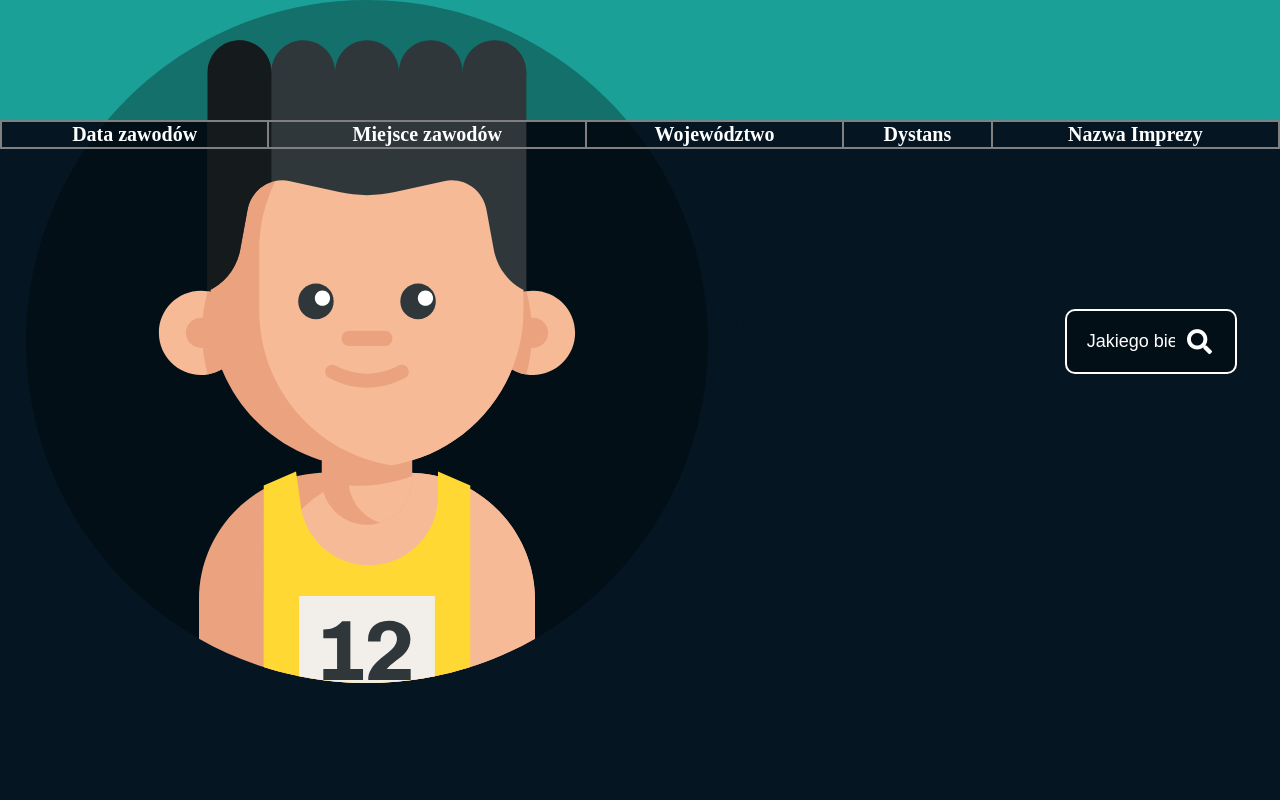
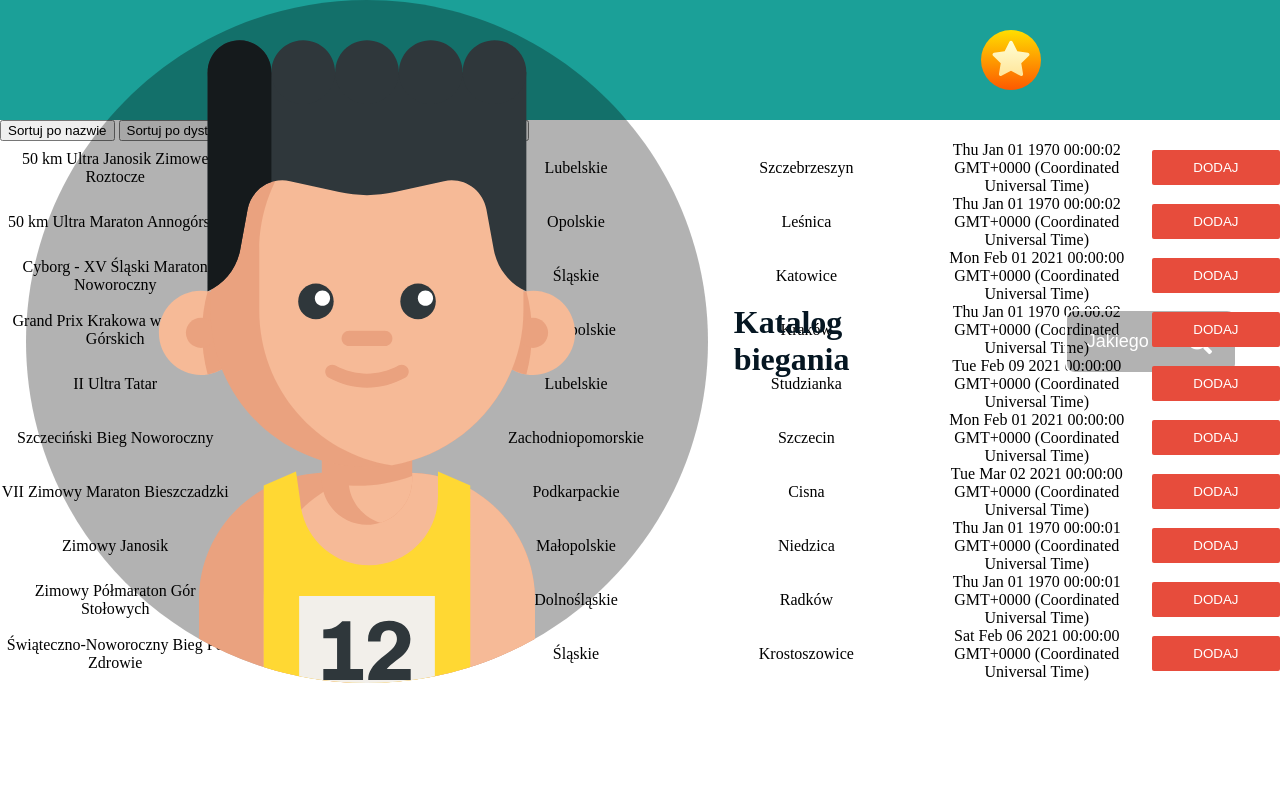
Before and after one commit to MateuszZelaszczyk/Projekt-AO, a PHP site: page /running_catalog.html in a window 1280 px wide. Run offline with PHP 8.4, Linux system fonts and the light colour scheme; lists and menus that the app fills with data are empty; some libraries are stand-ins or nearby versions.

Commit message:
dodano sortowanie i wyświetlanie elementów

```diff
--- a/index.html
+++ b/index.html
@@ -25,7 +25,7 @@
                 <label>Hasło</label>
             </div>
             <div class="login-button-container">
-                <button type="button" class="btn" onclick="location.href='./running_catalog.php';">Zaloguj się</button>
+                <button type="button" class="btn" onclick="location.href='./running_catalog.html';">Zaloguj się</button>
                 <button type="button" class="btn" onclick="location.href='./register_panel.html';">Zarejestruj się</button>
                 <p class="paragraph">LUB</p>
                 <button type="button" class="btn btn-fb">Zaloguj się za pomocą <img src="./images/facebook.svg" class="icon"></button>
--- a/nav.css
+++ b/nav.css
@@ -6,7 +6,7 @@
 .nav {
   height: 15vh;
   width: 100vw;
-  position: fixed;
+  position: relative;
   background-color: var(--green);
   display: grid;
   grid-template-columns: 1fr 1fr 1fr 1fr 1fr 1fr;
--- a/running_catalog.html
+++ b/running_catalog.html
@@ -1,10 +1,11 @@
 <!DOCTYPE html>
-<html lang="en">
+<html lang="pl">
 <head>
     <meta charset="UTF-8">
     <meta name="viewport" content="width=device-width, initial-scale=1.0">
     <link rel="stylesheet" href="nav.css" type="text/css" />
     <link rel="stylesheet" href="style.css" type="text/css" />
+    <SCRIPT type="text/javascript" language="JavaScript" SRC="scripts.js"></SCRIPT>
     <link rel="stylesheet" href="https://use.fontawesome.com/releases/v5.6.3/css/all.css">
     <title>Running catalog</title>
 </head>
@@ -14,12 +15,22 @@
         <div class="website_title">
             <h1>Katalog biegania</h1>
         </div>
+        <div class="nav_favourite" onclick="location.href='./favourite_runs.php';">
+            <img class="nav_favourite_img" src="./images/star.svg" alt="favourite">
+        </div>
         <div class="search_box">
             <input type="text" placeholder="Jakiego biegu szukasz?">
             <i class="fas fa-search"></i>
         </div>
     </div>
-    <div class="running-container">
+    <button onclick="sortByCategory('name')">Sortuj po nazwie</button>
+    <button onclick="sortByCategory('distance')">Sortuj po dystansie</button>
+    <button onclick="sortByCategory('province')">Sortuj po województwie</button>
+    <button onclick="sortByCategory('city')">Sortuj po mieście</button>
+
+
+
+    <!-- <div class="running-container">
 
         <table class="running-table" >
             <thead class="running-table__head">
@@ -39,12 +50,156 @@
                     <th>
                         Nazwa Imprezy
                     </th>
-                </tr>
-            </thead>
+                </tr> -->
+
+
+                <div id="running_container">
+
+                </div>
+
+            <!-- <?php
+                $connection=@mysql_connect('127.0.0.1:3306','root','')  //$connection=@mysql_connect('mysql.cba.pl','Administrator','Administrator123')
+                    or die('zly adres lub login');
+                    $db=@mysql_select_db('baza zawodow',$connection);
+
+                $sql = "select * from `baza zawodow`";
+                $wynik = mysql_query($sql);
+
+                    while($linia=mysql_fetch_array($wynik))
+                    {
+                        echo '<tr>';
+                        echo    '<th>';
+                        echo   $linia[0];
+                        echo    '</th>';
+                        echo    '<th>';
+                        echo   $linia[1];
+                        echo    '</th>';
+                        echo    '<th>';
+                        echo   $linia[2];
+                        echo    '</th>';
+                        echo    '<th>';
+                        echo   $linia[3];
+                        echo    '</th>';
+                        echo    '<th>';
+                        echo   $linia[4];
+                        echo    '</th>';
+                        echo '</tr>';
+                    };
+            ?> -->
+
+            <!-- </thead>
             <tbody>
 
-            </tbody class="running-table__body">
-        </table>
-    </div>
+            </tbody class="running-table__body"> -->
+        <!-- </table> -->
+    <!-- </div> -->
+
+
+    <script>
+        let runningArray=
+[
+    {
+        name:'Cyborg - XV Śląski Maraton Noworoczny',
+        distance:42.2,
+        province:'Śląskie',
+        city:'Katowice',
+        date:new Date(2021, 1, 1),
+    },
+    {
+        name:'Szczeciński Bieg Noworoczny',
+        distance:5,
+        province:'Zachodniopomorskie',
+        city:'Szczecin',
+        date:new Date(2021, 1, 1),
+    },
+    {
+        name:'Świąteczno-Noworoczny Bieg Po Zdrowie',
+        distance:5.1,
+        province:'Śląskie',
+        city:'Krostoszowice',
+        date:new Date(2021, 1, 6),
+    },
+    {
+        name:'II Ultra Tatar',
+        distance:50.0,
+        province:'Lubelskie',
+        city:'Studzianka',
+        date:new Date(2021, 1, 9),
+    },
+    {
+        name:'VII Zimowy Maraton Bieszczadzki',
+        distance:43.0,
+        province:'Podkarpackie',
+        city:'Cisna',
+        date:new Date(2021, 1, 30),
+    },
+    {
+        name:'Zimowy Janosik',
+        distance:50.0,
+        province:'Małopolskie',
+        city:'Niedzica',
+        date:new Date(2021-01-29),
+    },
+    {
+        name:'50 km Ultra Janosik Zimowe Roztocze',
+        distance:50.0,
+        province:'Lubelskie',
+        city:'Szczebrzeszyn',
+        date:new Date(2021-01-09),
+    },
+    {
+        name:'Grand Prix Krakowa w Biegach Górskich',
+        distance:3.7,
+        province:'Małopolskie',
+        city:'Kraków',
+        date:new Date(2021-01-10),
+    },
+    {
+        name:'50 km Ultra Maraton Annogórski',
+        distance:50.0,
+        province:'Opolskie',
+        city:'Leśnica',
+        date:new Date(2021-01-17),
+    },
+    {
+        name:'Zimowy Półmaraton Gór Stołowych',
+        distance:21.1,
+        province:'Dolnośląskie',
+        city:'Radków',
+        date:new Date(2021-01-23),
+    },
+
+];
+
+
+
+runningArray.sort(dynamicSort('name'))
+runningArray.forEach(myFunction);
+function myFunction(item)
+{
+    document.getElementById("running_container").innerHTML += "<div class='running_container_items'><div class='running_container_name'>"+item.name+"</div><div class='running_container_distance'>"+item.distance+"</div><div class='running_container_province'>"+item.province+"</div><div class='running_container_city'>"+item.city+"</div><div class='running_container_date'>"+item.date+"</div><button class='running_container_button'>Dodaj</button></div>"
+}
+function sortByCategory(category){
+
+    runningArray.sort(dynamicSort(category))
+    document.getElementById("running_container").innerHTML = ""
+    runningArray.forEach(myFunction);
+}
+function dynamicSort(property) {
+    var sortOrder = 1;
+    if(property[0] === "-") {
+        sortOrder = -1;
+        property = property.substr(1);
+    }
+    return function (a,b) {
+        var result = (a[property] < b[property]) ? -1 : (a[property] > b[property]) ? 1 : 0;
+
+        return result * sortOrder;
+    }
+
+
+}
+
+</script>
 </body>
 </html>
--- a/style.css
+++ b/style.css
@@ -5,12 +5,11 @@ body {
 .running-container,
 .favourite_container {
   background-color: #051622;
-  height: 100vh;
-  width: 100vw;
+  height: 100%;
+  width: 100%;
 }
 .running-table {
-  position: absolute;
-  margin-top: 120px;
+  margin-top: 15vh;
   color: white;
   border-collapse: collapse;
   width: 100vw;
@@ -22,3 +21,30 @@ th {
 .running-table__head {
   font-size: 20px;
 }
+
+.running_container_items {
+  width: 100vw;
+}
+.running_container_city,
+.running_container_name,
+.running_container_distance,
+.running_container_province,
+.running_container_date {
+  display: inline-block;
+  width: 18vw;
+  text-align: center;
+  vertical-align: middle;
+}
+.running_container_button {
+  width: 10vw;
+  background-color: #e74c3c;
+  outline: none;
+  border: 0;
+  color: white;
+  padding: 10px 8px;
+  text-transform: uppercase;
+  border-radius: 2px;
+  cursor: pointer;
+  position: relative;
+  justify-content: center;
+}
```
